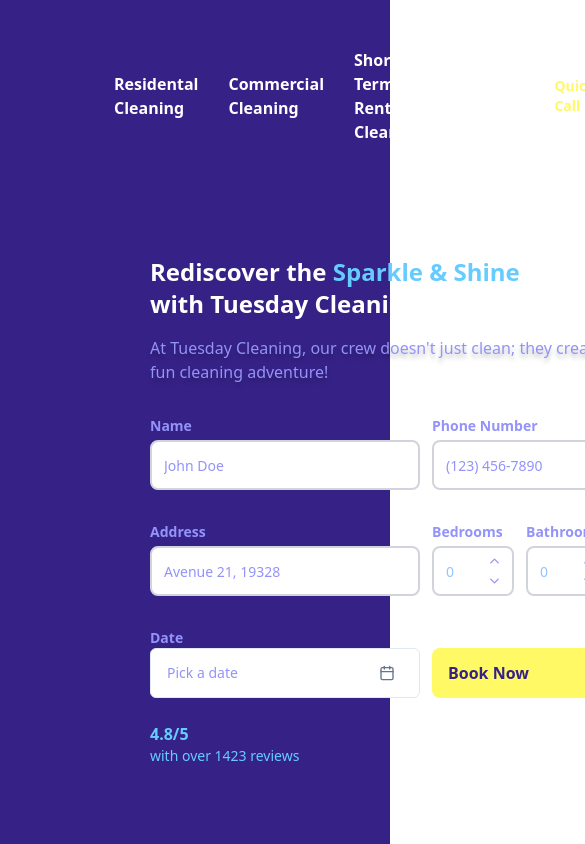
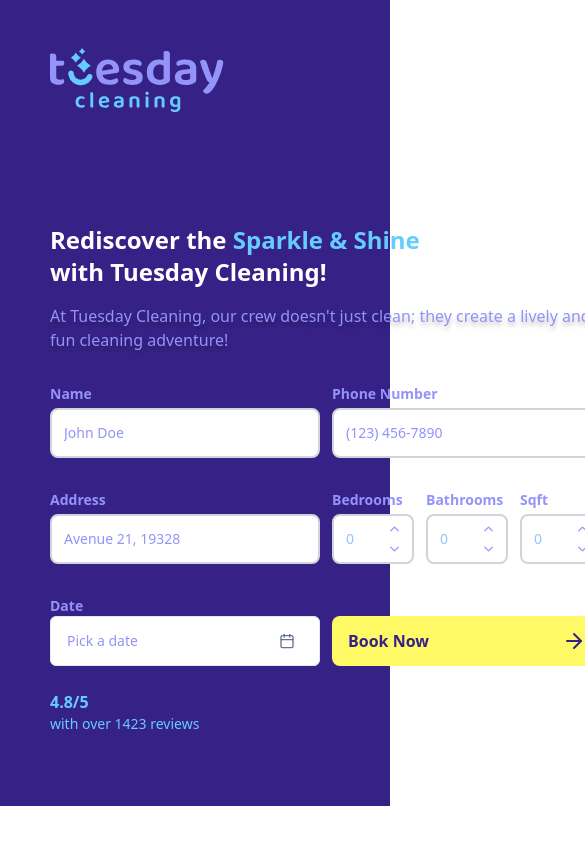
Before and after one commit to Sall99/tuesday-Cleaning-app, a Next.js app: page /residental-cleaning in a window 390 px wide. Shown: the top 844 px of the page, 585 px wide, since content can reach past the window. Built offline with nearby package versions, Linux system fonts and the light colour scheme.

Commit message:
responsive: adding some responsive on navbar and showcase

```diff
--- a/src/components/navbar/navbar.tsx
+++ b/src/components/navbar/navbar.tsx
@@ -29,7 +29,7 @@
         <Image src='/svg/Logo.svg' alt='logo' width={174.249} height={64} />
       </Link>
 
-      <ul className='gap-_30 flex items-center'>
+      <ul className='gap-_30 hidden items-center xl:flex'>
         {navLinks.map(({ href, icon, color, name }) => (
           <li key={name}>
             <Link
--- a/src/components/show-case/show-case.tsx
+++ b/src/components/show-case/show-case.tsx
@@ -30,7 +30,7 @@
   const [before, after] = headTextWithPlaceHolder.split(placeHolderHolder);
 
   return (
-    <section className='px-_150 2xl:px-_200 3xl:pr-_340  pb-_72 anime bg-purple-400 pt-16 text-white'>
+    <section className='px-_50 xxl:px-_150 2xl:px-_200 3xl:pr-_340  pb-_72 anime bg-purple-400 pt-16 text-white'>
       <div className='flex justify-between gap-8'>
         <div className='flex-1'>
           {' '}
@@ -49,7 +49,7 @@
           <BookNow />
         </div>
 
-        <div className='relative'>
+        <div className='relative hidden xl:block'>
           <div className='show-yellow-rectangle'></div>
           <div className={cn('w-_547 h-_594 relative z-10')}>
             <Image src={imageSrc} alt='show case image' fill priority />
```
